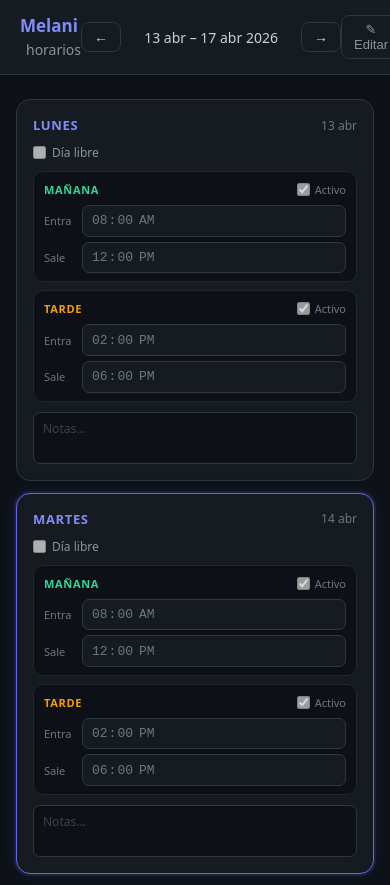
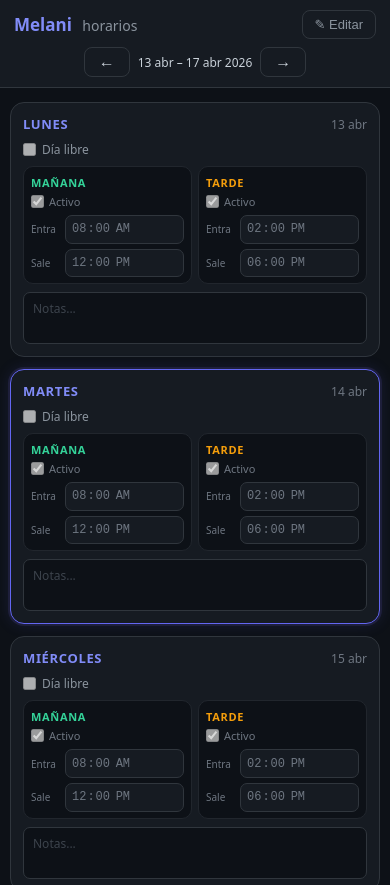
Before and after one commit to Guadma/horarios-melani, a plain HTML site: page index.html in a window 390 px wide. Shown: the top 885 px of the page. Drawn offline with Linux system fonts and the light colour scheme.

Commit message:
feat: responsive design en 3 breakpoints
- Móvil (<480px): 1 columna, header en 2 filas, bloques mañana/tarde lado a lado
- Tablet chico (480–639px): 2 columnas, bloques lado a lado
- Tablet ancho (640–1020px): 3 columnas
- Desktop (>1020px): 5 columnas original
- Modal PIN adaptado a pantalla chica con padding lateral

Co-Authored-By: Claude Sonnet 4.6 <noreply@anthropic.com>

```diff
--- a/index.html
+++ b/index.html
@@ -7,20 +7,25 @@
 <style>
   *{box-sizing:border-box;margin:0;padding:0}
   body{font-family:system-ui,sans-serif;background:#0d1117;min-height:100vh;color:#e6edf3}
-  header{background:#161b22;border-bottom:1px solid #30363d;padding:14px 20px;display:flex;align-items:center;justify-content:space-between;position:sticky;top:0;z-index:10}
-  .logo{font-size:17px;font-weight:600;color:#818cf8}
+
+  /* ── Header ── */
+  header{background:#161b22;border-bottom:1px solid #30363d;padding:12px 20px;display:flex;align-items:center;justify-content:space-between;flex-wrap:wrap;gap:10px;position:sticky;top:0;z-index:10}
+  .logo{font-size:17px;font-weight:600;color:#818cf8;flex-shrink:0}
   .logo span{font-weight:400;color:#8b949e;font-size:14px;margin-left:6px}
-  .week-nav{display:flex;align-items:center;gap:10px}
-  .week-nav button{background:none;border:1px solid #30363d;border-radius:8px;padding:6px 12px;cursor:pointer;font-size:14px;color:#c9d1d9;transition:.15s}
+  .week-nav{display:flex;align-items:center;gap:8px;flex:1;justify-content:center}
+  .week-nav button{background:none;border:1px solid #30363d;border-radius:8px;padding:6px 14px;cursor:pointer;font-size:16px;color:#c9d1d9;transition:.15s;line-height:1}
   .week-nav button:hover{background:#21262d;border-color:#6366f1}
-  .week-label{font-size:14px;font-weight:500;color:#c9d1d9;min-width:160px;text-align:center}
-  .pin-btn{font-size:13px;background:none;border:1px solid #30363d;border-radius:8px;padding:6px 12px;cursor:pointer;color:#8b949e;transition:.15s}
+  .week-label{font-size:13px;font-weight:500;color:#c9d1d9;min-width:140px;text-align:center;white-space:nowrap}
+  .pin-btn{font-size:13px;background:none;border:1px solid #30363d;border-radius:8px;padding:6px 12px;cursor:pointer;color:#8b949e;transition:.15s;flex-shrink:0}
   .pin-btn:hover{background:#21262d;border-color:#6366f1}
   .pin-btn.active{background:#1e1f3b;color:#818cf8;border-color:#6366f1}
-  main{max-width:980px;margin:24px auto;padding:0 16px}
+
+  /* ── Layout ── */
+  main{max-width:1020px;margin:20px auto;padding:0 14px}
   .grid{display:grid;grid-template-columns:repeat(5,1fr);gap:12px}
-  @media(max-width:700px){.grid{grid-template-columns:1fr}}
-  .day-card{background:#161b22;border-radius:14px;border:1px solid #30363d;padding:16px;display:flex;flex-direction:column;gap:10px;transition:.2s}
+
+  /* ── Day cards ── */
+  .day-card{background:#161b22;border-radius:14px;border:1px solid #30363d;padding:14px;display:flex;flex-direction:column;gap:10px;transition:.2s}
   .day-card.today{border-color:#6366f1;box-shadow:0 0 0 2px #1e1f3b,0 0 16px rgba(99,102,241,.15)}
   .day-card.libre{opacity:.55}
   .day-card.libre .schedule-blocks{opacity:.3;pointer-events:none}
@@ -28,18 +33,18 @@
   .day-name{font-size:13px;font-weight:600;color:#818cf8;text-transform:uppercase;letter-spacing:.05em}
   .day-date{font-size:12px;color:#6e7681}
 
-  /* Libre toggle */
+  /* ── Libre toggle ── */
   .libre-toggle{display:flex;align-items:center;gap:6px;font-size:12px;color:#8b949e}
   .libre-toggle input{accent-color:#6366f1;cursor:pointer}
   .libre-badge{font-size:11px;background:#1c2128;color:#8b949e;border:1px solid #30363d;border-radius:5px;padding:3px 8px;font-weight:500;text-align:center}
 
-  /* Schedule blocks */
+  /* ── Schedule blocks ── */
   .schedule-blocks{display:flex;flex-direction:column;gap:8px}
-  .block{background:#0d1117;border:1px solid #21262d;border-radius:10px;padding:10px 10px 8px}
+  .block{background:#0d1117;border:1px solid #21262d;border-radius:10px;padding:10px 10px 8px;min-width:0}
   .block-header{display:flex;align-items:center;justify-content:space-between;margin-bottom:8px}
   .block-label{font-size:11px;font-weight:600;letter-spacing:.06em;text-transform:uppercase}
   .block-manana .block-label{color:#34d399}
-  .block-tarde .block-label{color:#f59e0b}
+  .block-tarde  .block-label{color:#f59e0b}
   .block-toggle{display:flex;align-items:center;gap:5px;font-size:11px;color:#6e7681}
   .block-toggle input{accent-color:#6366f1;cursor:pointer}
   .block.inactive{opacity:.35}
@@ -51,20 +56,20 @@
   .time-input:focus{border-color:#818cf8;background:#0d1117;box-shadow:0 0 0 2px rgba(99,102,241,.2)}
   .time-input[readonly]{pointer-events:none;color:#6e7681}
 
-  /* Notes */
+  /* ── Notes ── */
   .note-input{width:100%;border:1px solid #30363d;border-radius:7px;padding:7px 9px;font-size:12px;color:#c9d1d9;background:#0d1117;resize:none;outline:none;min-height:52px;cursor:default;font-family:inherit;line-height:1.5;transition:.15s}
   .note-input:focus{border-color:#818cf8;box-shadow:0 0 0 2px rgba(99,102,241,.2)}
   .note-input[readonly]{pointer-events:none;color:#6e7681}
   .note-input::placeholder{color:#3d444d}
 
   footer{text-align:center;padding:20px 0 32px;font-size:12px;color:#3d444d}
-  .saved-toast{position:fixed;bottom:20px;right:20px;background:#1e1f3b;color:#818cf8;border:1px solid #6366f1;border-radius:10px;padding:10px 18px;font-size:13px;opacity:0;transition:.3s;pointer-events:none}
+  .saved-toast{position:fixed;bottom:20px;right:20px;background:#1e1f3b;color:#818cf8;border:1px solid #6366f1;border-radius:10px;padding:10px 18px;font-size:13px;opacity:0;transition:.3s;pointer-events:none;z-index:200}
   .saved-toast.show{opacity:1}
 
-  /* PIN modal */
-  .pin-modal{display:none;position:fixed;inset:0;background:rgba(0,0,0,.6);z-index:100;align-items:center;justify-content:center;backdrop-filter:blur(2px)}
+  /* ── PIN modal ── */
+  .pin-modal{display:none;position:fixed;inset:0;background:rgba(0,0,0,.6);z-index:100;align-items:center;justify-content:center;backdrop-filter:blur(2px);padding:16px}
   .pin-modal.open{display:flex}
-  .pin-box{background:#161b22;border:1px solid #30363d;border-radius:16px;padding:28px 24px;width:280px;text-align:center;box-shadow:0 8px 40px rgba(0,0,0,.5)}
+  .pin-box{background:#161b22;border:1px solid #30363d;border-radius:16px;padding:28px 24px;width:100%;max-width:300px;text-align:center;box-shadow:0 8px 40px rgba(0,0,0,.5)}
   .pin-box h3{font-size:16px;font-weight:600;color:#e6edf3;margin-bottom:6px}
   .pin-box p{font-size:13px;color:#8b949e;margin-bottom:18px}
   .pin-box input{width:100%;border:1px solid #30363d;border-radius:9px;padding:10px;font-size:22px;text-align:center;letter-spacing:8px;outline:none;margin-bottom:10px;background:#0d1117;color:#e6edf3;color-scheme:dark}
@@ -75,6 +80,43 @@
   .btn-primary:hover{background:#6366f1}
   .btn-secondary{flex:1;background:none;border:1px solid #30363d;border-radius:9px;padding:10px;font-size:14px;cursor:pointer;color:#8b949e;transition:.15s}
   .btn-secondary:hover{background:#21262d}
+
+  /* ═══════════════════════════════
+     RESPONSIVE BREAKPOINTS
+  ═══════════════════════════════ */
+
+  /* Tablet ancho (800–1020px): 3 columnas */
+  @media(max-width:1020px) and (min-width:640px){
+    .grid{grid-template-columns:repeat(3,1fr)}
+  }
+
+  /* Tablet chico (480–639px): 2 columnas, bloques lado a lado */
+  @media(max-width:639px) and (min-width:480px){
+    .grid{grid-template-columns:repeat(2,1fr)}
+    .schedule-blocks{flex-direction:row}
+    .schedule-blocks .block{flex:1}
+  }
+
+  /* Móvil (< 480px): 1 columna */
+  @media(max-width:479px){
+    .grid{grid-template-columns:1fr}
+    main{padding:0 10px;margin:14px auto}
+
+    /* Header: logo + botón en fila, nav abajo centrado */
+    header{padding:10px 14px;gap:8px}
+    .week-nav{order:3;width:100%;justify-content:center}
+    .week-label{min-width:0;font-size:12px}
+
+    /* Cards más compactas */
+    .day-card{padding:12px;gap:8px}
+
+    /* Bloques mañana/tarde lado a lado en móvil también */
+    .schedule-blocks{flex-direction:row;gap:6px}
+    .schedule-blocks .block{flex:1;padding:8px 7px 6px}
+    .block-header{flex-direction:column;align-items:flex-start;gap:4px;margin-bottom:6px}
+    .time-label{width:28px;font-size:10px}
+    .time-input{font-size:12px;padding:4px 5px}
+  }
 </style>
 </head>
 <body>
```
